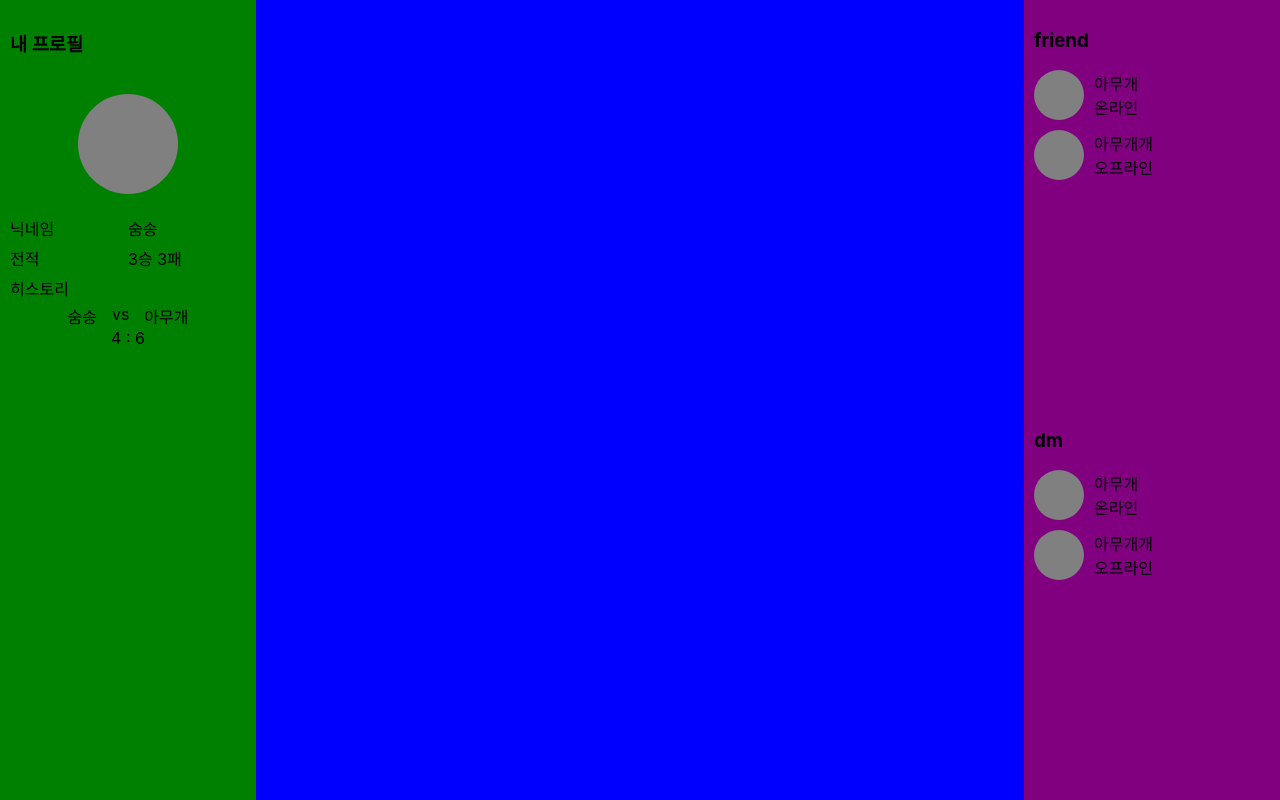
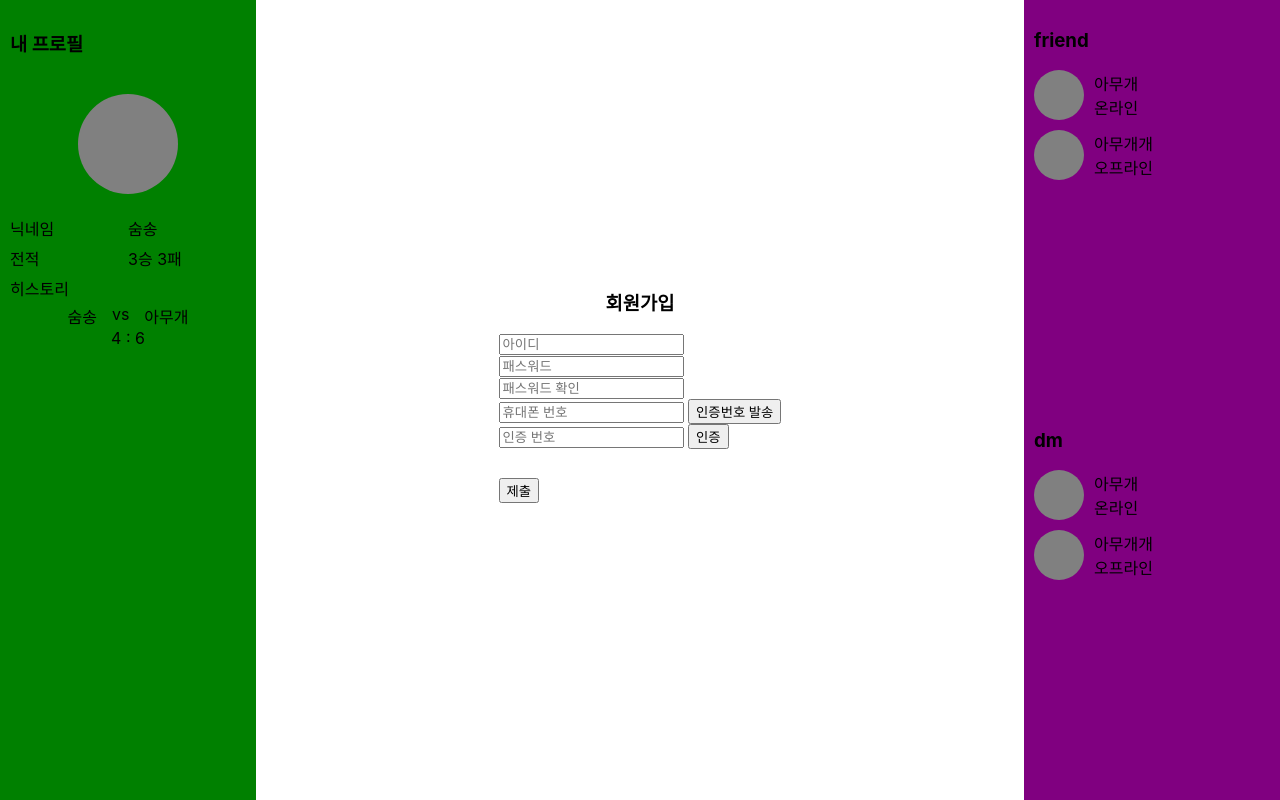
Before and after one commit to sumnii/42-pongpong-FE, a React (Vite) app: page /signup in a window 1280 px wide. Built offline with nearby package versions, Linux system fonts and the light colour scheme.

Commit message:
feat: 회원가입 화면
#7

```diff
--- a/src/App.tsx
+++ b/src/App.tsx
@@ -5,6 +5,8 @@ import ChatList from "@chatList/ChatList"
 import GameList from "@gameList/GameList"
 import ChatRoom from "@chatRoom/ChatRoom"
 import GameRoom from "@gameRoom/GameRoom"
+import SignIn from "@signIn/SignIn"
+import SignUp from "@signUp/SignUp"
 import Profile from "@leftSide/profile/Profile"
 import RightSide from "@rightSide/RightSide"
 import * as S from "./style"
@@ -26,6 +28,8 @@ function App() {
             <Route path="/game/list" element={<GameList setPage={setInPageOf} />} />
             <Route path="/chat/:roomId" element={<ChatRoom setPage={setInPageOf} />} />
             <Route path="/game/:gameId" element={<GameRoom setPage={setInPageOf} />} />
+            <Route path="/signin" element={<SignIn />} />
+            <Route path="/signup" element={<SignUp />} />
             {/* TODO: 경로 일치하지 않으면 404 NON FOUND 페이지 */}
           </Routes>
         </BrowserRouter>
--- /dev/null
+++ b/src/pages/signUp/SignUp.tsx
@@ -0,0 +1,34 @@
+import React from "react"
+import { useNavigate } from "react-router-dom"
+import * as S from "./style"
+
+export default function signUp() {
+  const navigate = useNavigate()
+
+  return (
+    <S.SignInLayout>
+      <h3>회원가입</h3>
+      <form>
+        <div>
+          <input placeholder="아이디" required></input>
+        </div>
+        <div>
+          <input placeholder="패스워드" required type="password"></input>
+        </div>
+        <div>
+          <input placeholder="패스워드 확인" required type="password"></input>
+        </div>
+        <div>
+          <input placeholder="휴대폰 번호" required></input>{" "}
+          <button type="button">인증번호 발송</button>
+        </div>
+        <div>
+          <input placeholder="인증 번호" required></input> <button type="button">인증</button>
+        </div>
+        <S.BtnWrapper>
+          <button type="button">제출</button>
+        </S.BtnWrapper>
+      </form>
+    </S.SignInLayout>
+  )
+}
--- /dev/null
+++ b/src/pages/signUp/style.jsx
@@ -0,0 +1,20 @@
+import styled from "@emotion/styled"
+
+export const SignInLayout = styled.div`
+  height: 100%;
+  width: 100%;
+
+  display: flex;
+  flex-direction: column;
+  align-items: center;
+  justify-content: center;
+  background-color: white;
+`
+
+export const BtnWrapper = styled.div`
+  width: 100%;
+  margin: 10% 0;
+
+  display: flex;
+  justify-content: spacee-between;
+`
--- a/tsconfig.json
+++ b/tsconfig.json
@@ -23,6 +23,8 @@
       "@gameList/*": ["pages/gameList/*"],
       "@chatRoom/*": ["pages/chatRoom/*"],
       "@gameRoom/*": ["pages/gameRoom/*"],
+      "@signIn/*": ["pages/signIn/*"],
+      "@signUp/*": ["pages/signUp/*"],
       "@leftSide/*": ["components/leftSide/*"],
       "@rightSide/*": ["components/rightSide/*"]
     }
--- a/vite.config.ts
+++ b/vite.config.ts
@@ -13,6 +13,8 @@ export default defineConfig({
       { find: "@gameList", replacement: "src/pages/gameList" },
       { find: "@chatRoom", replacement: "src/pages/chatRoom" },
       { find: "@gameRoom", replacement: "src/pages/gameRoom" },
+      { find: "@signIn", replacement: "src/pages/signIn" },
+      { find: "@signUp", replacement: "src/pages/signUp" },
       { find: "@leftSide", replacement: "src/components/leftSide" },
       { find: "@rightSide", replacement: "src/components/rightSide" },
     ],
```
